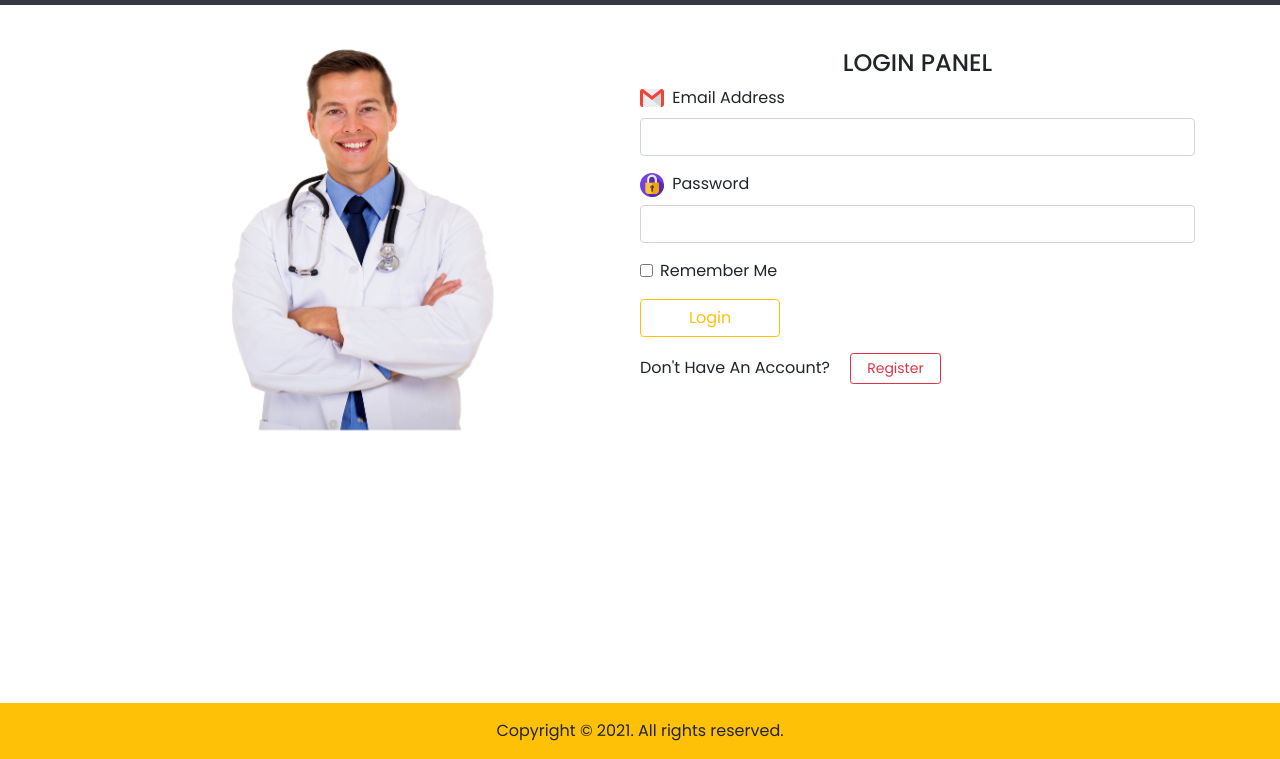
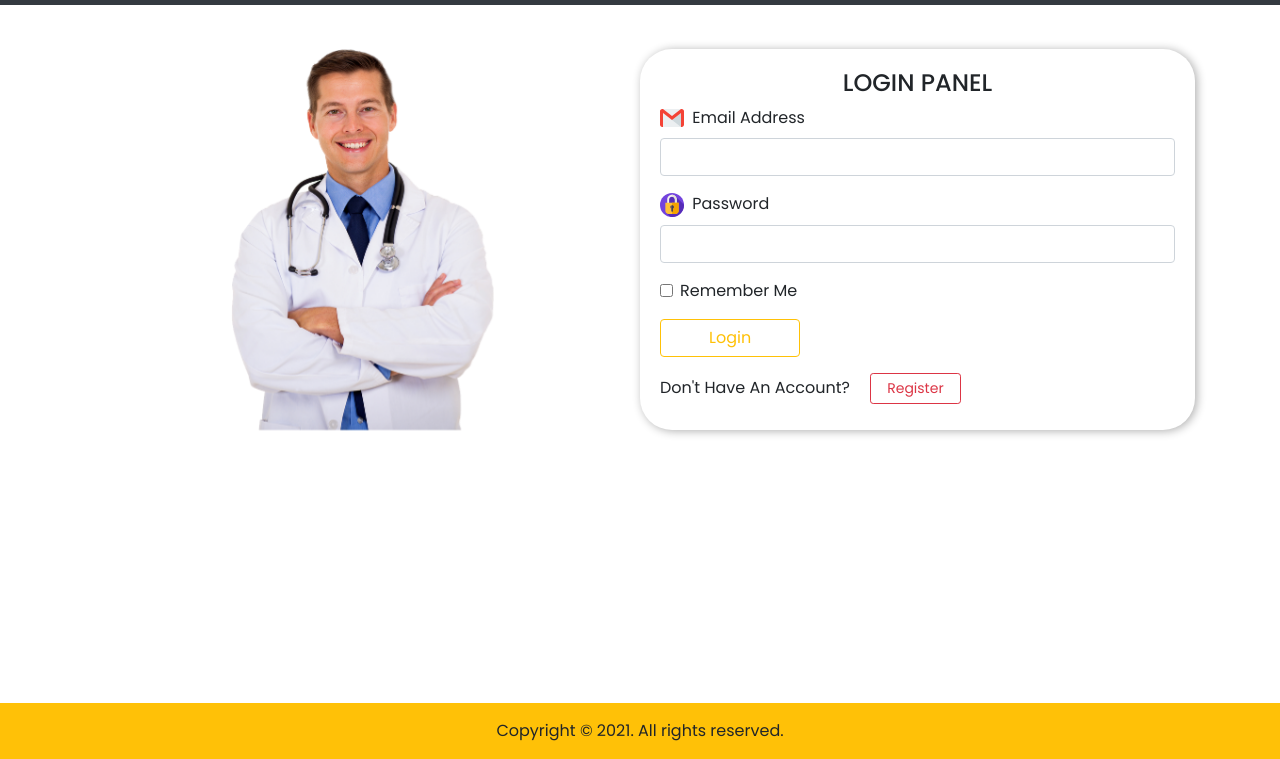
Before and after one commit to ParitoshMaurya/Login_SignUp_CovidPanel, a plain HTML site: page pages/login.html in a window 1280 px wide. Shown: the part 41-800 px from the top of the page. Drawn offline with nearby package versions, Linux system fonts and the light colour scheme.

Commit message:
Added Login Panel In A Card Design

```diff
--- a/css/login-page.css
+++ b/css/login-page.css
@@ -6,3 +6,8 @@
     width: 1.5rem;
     height: 1.5rem;
 }
+.second_container{
+    box-shadow: #00000052 2px 1px 10px;
+    border-radius: 2rem;
+    padding: 20px;
+}
--- a/pages/login.html
+++ b/pages/login.html
@@ -66,7 +66,7 @@
                     <div class="col d-flex justify-content-center align-items-center first_container">
                         <img src="../images/doctor.png.png" class='w-50 animate__animated animate__heartBeat'>
                     </div>
-                    <div class="col p-0 second_container">
+                    <div class="col second_container">
                         <h4 class="text-center animate__animated animate__fadeInLeft">
                            LOGIN PANEL
                         </h4>
```
